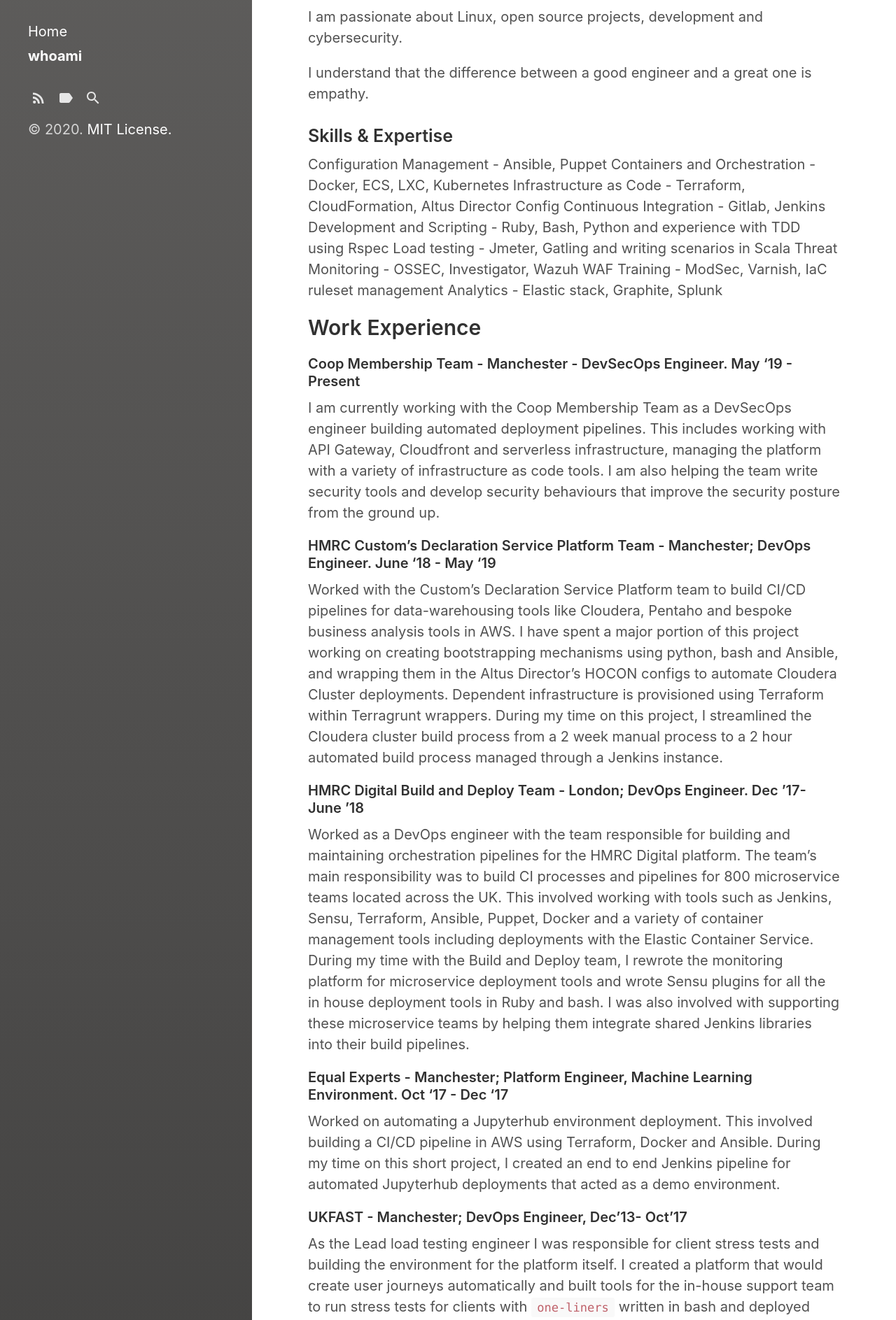
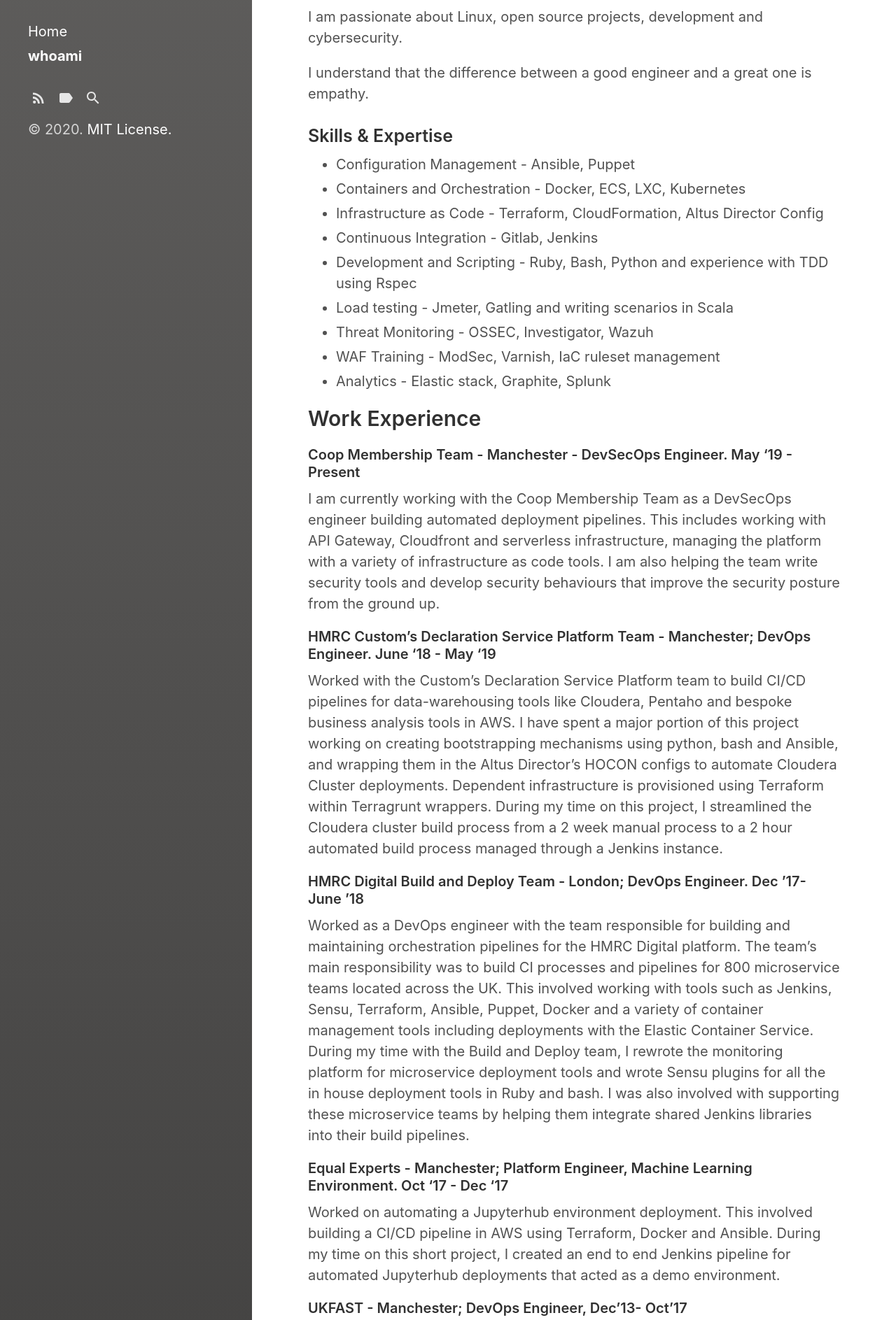
Before and after one commit to alimurtazafarooqui/alifarooqui.github.io, a Jekyll site: the page built from about.md, in a window 1280 px wide. Shown: the part 361-2248 px from the top of the page at 70% size. Built offline with Jekyll 4.4.1, drawn with Linux system fonts in a browser that asks for light colours; some of the changed text lies outside the part shown.

Commit message:
about me fix

```diff
--- a/about.md
+++ b/about.md
@@ -16,17 +16,15 @@
 
 
 ### Skills & Expertise
-Configuration Management - Ansible, Puppet
-Containers and Orchestration - Docker, ECS, LXC, Kubernetes
-Infrastructure as Code - Terraform, CloudFormation, Altus Director Config
-Continuous Integration - Gitlab, Jenkins
-Development and Scripting - Ruby, Bash, Python and experience with TDD using Rspec
-Load testing - Jmeter, Gatling and writing scenarios in Scala
-Threat Monitoring - OSSEC, Investigator, Wazuh
-WAF Training - ModSec, Varnish, IaC ruleset management
-Analytics - Elastic stack, Graphite, Splunk
-
-
+* Configuration Management - Ansible, Puppet
+* Containers and Orchestration - Docker, ECS, LXC, Kubernetes
+* Infrastructure as Code - Terraform, CloudFormation, Altus Director Config
+* Continuous Integration - Gitlab, Jenkins
+* Development and Scripting - Ruby, Bash, Python and experience with TDD using Rspec
+* Load testing - Jmeter, Gatling and writing scenarios in Scala
+* Threat Monitoring - OSSEC, Investigator, Wazuh
+* WAF Training - ModSec, Varnish, IaC ruleset management
+* Analytics - Elastic stack, Graphite, Splunk
 
 ## Work Experience
 
@@ -45,7 +43,9 @@
 
 #### UKFAST - Manchester; DevOps Engineer, Dec’13- Oct’17
 As the Lead load testing engineer I was responsible for client stress tests and building the environment for the platform itself. I created a platform that would create user journeys automatically and built tools for the in-house support team to run stress tests for clients with `one-liners` written in bash and deployed through Ansible.
+
 As a DevOps engineer for the threat monitoring project I was involved with server and agent install automation for all the OSSEC tools across thousands of client server instances. I was involved with creating dashboards in Skedler and in Kibana for creating threat monitoring reports. This work was based around the Elastic Stack.
+
 As a Senior Linux Systems Administrator I worked with clients to provide them with best practice guidance and helped them optimise their web infrastructure. I also helped maintain client infrastructure and implement changes to a large variety of web based applications.
 
 ## Education & Professional Qualifications
```
